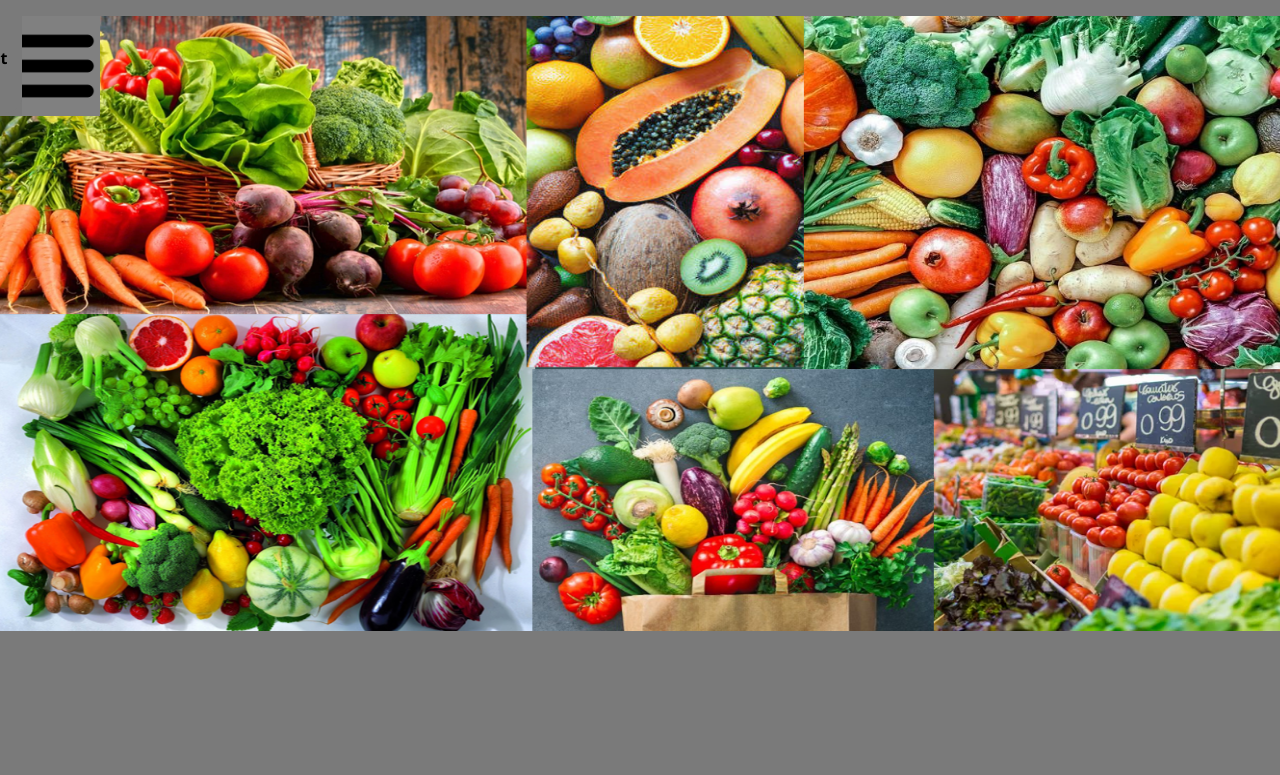
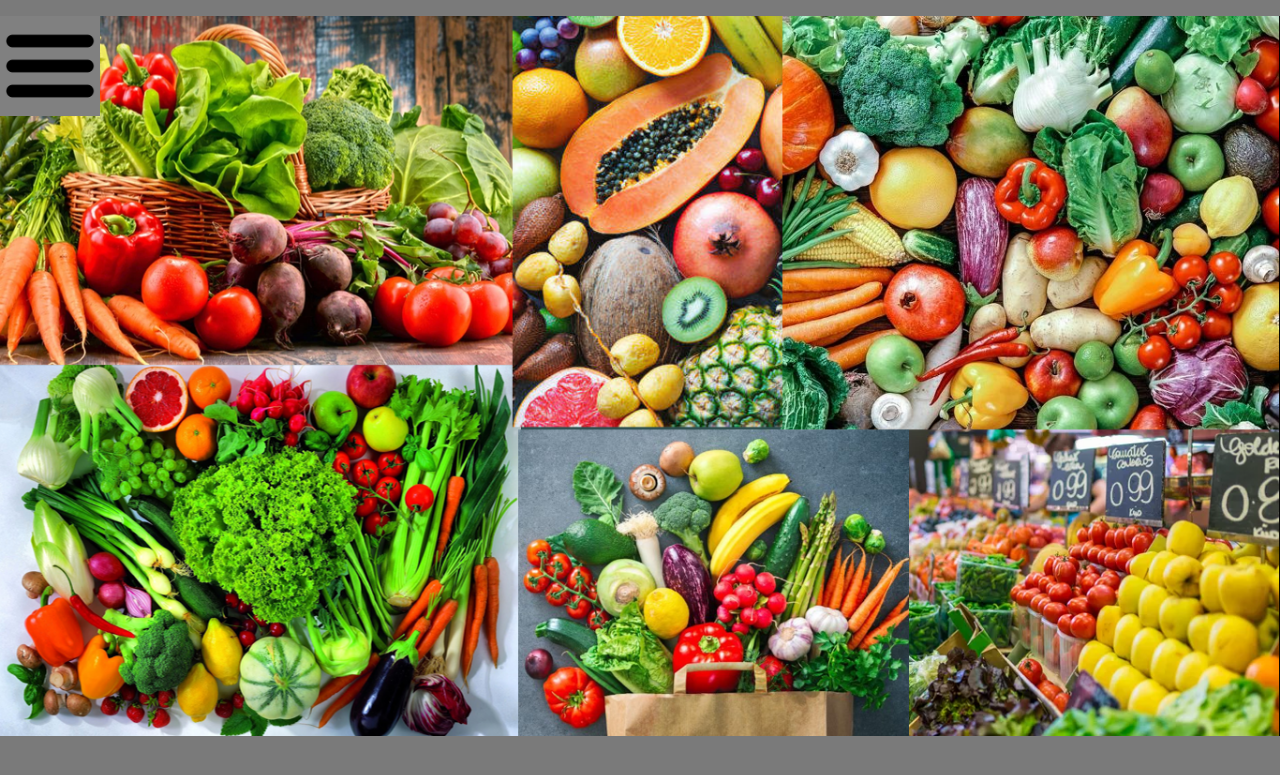
Before and after one commit to gKaicon/Web_php_html_css, a PHP site: page /Project_Aula1/visual/paginaInicial.html in a window 1280 px wide. Shown: the top 775 px of the page. Run offline with PHP 8.4, Linux system fonts and the light colour scheme.

Commit message:
Correção de algumas coisas

```diff
--- a/Project_aula1/DAO/Conexao.php
+++ b/Project_aula1/DAO/Conexao.php
@@ -4,7 +4,7 @@ class Conexao{
 
     private static $dsn = 'mysql:host=localhost;dbname=ProjetoIntegradorPHP';
     private static $usuario = 'root';
-    private static $senha = 'GabrielK@!c0n21';
+    private static $senha = '';
     private static $con = null;
 
     public function __construct(){
--- a/Project_aula1/style/stylePaginaInicial.css
+++ b/Project_aula1/style/stylePaginaInicial.css
@@ -54,22 +54,24 @@ a {
 div{
     background-color: rgb(122,122,122);
     text-align: center;
+    width: 100%;
     height: 100px;
     position: absolute;
     transition: all .2s linear;
-    left: -1000px;
+    left: -100%;
     border-radius: 0px 16px 0px 0px;
+    padding-left: 80px;
 }
 #icon{
     cursor: pointer;
     position: absolute ;
-
+    z-index: 50;
 }
 #check{
     display: none;
 }
 #check:checked ~ .barra{
-    transform: translateX(1100px);
+    transform: translateX(100%);
 }
 ul{
     list-style-type: none;
--- a/Project_aula1/visual/paginaInicial.html
+++ b/Project_aula1/visual/paginaInicial.html
@@ -79,6 +79,6 @@
     </div>
     <p></p>
     <p></p>
-<img src="../Images/PaginaInicial.png" width="1315px" height="615px" >
+<img src="../Images/PaginaInicial.png" style="width: 100%;">
 </body>
 </html>
```
